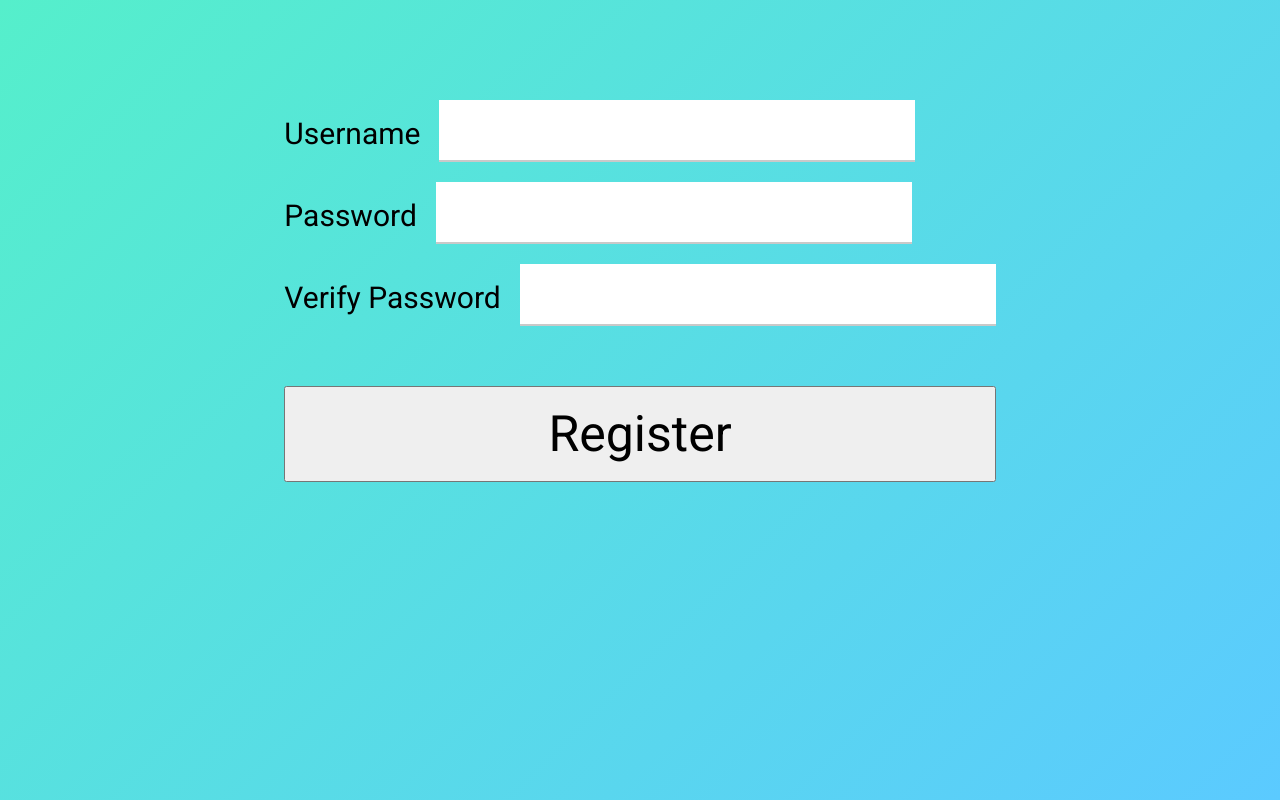
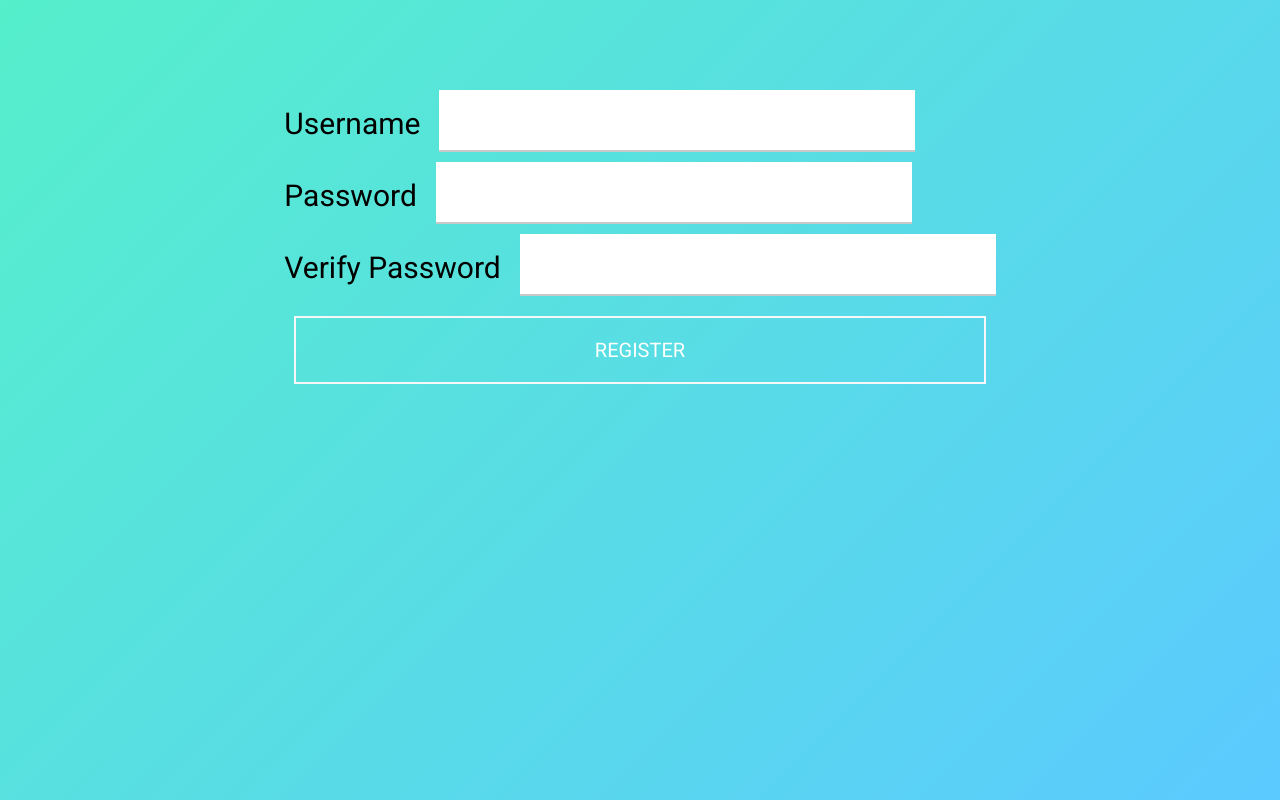
Before and after one commit to brandonsack/hackathon, a Node server app: page /register in a window 1280 px wide. Run offline with Node 20, Linux system fonts and the light colour scheme; some libraries are stand-ins or nearby versions.

Commit message:
formatting improvements

```diff
--- a/public/stylesheets/style.css
+++ b/public/stylesheets/style.css
@@ -9,13 +9,14 @@ input.focus {
   border-bottom: solid 2px #969696;
 }
 .form-group {
-  margin: 20px;
+  margin: 10px;
 }
 .user-form {
   font-size: 30px;
   padding-right: 15px;
 }
 .myButton {
+  margin: 10px;
 	-moz-box-shadow:inset 0px 1px 0px 0px #7a8eb9;
 	-webkit-box-shadow:inset 0px 1px 0px 0px #7a8eb9;
 	box-shadow:inset 0px 1px 0px 0px #7a8eb9;
--- a/views/register.hbs
+++ b/views/register.hbs
@@ -1,10 +1,10 @@
 {{#if error}}
-<div class="alert alert-danger" role="alert">
-  <span class="glyphicon glyphicon-exclamation-sign" aria-hidden="true"></span>
-  <span class="sr-only">Error:</span>
-  {{error.username}}
-  {{error.password}}
-  {{error.passwordr}}
+<div class="container">
+  <div class="alert alert-danger" role="alert">
+    {{error.username}}
+    {{error.password}}
+    {{error.passwordr}}
+  </div>
 </div>
 {{/if}}
 <div class="container">
@@ -21,8 +21,10 @@
       <label class="user-form">Verify Password</label>
       <input type="password" name="passwordRepeat" class="form-control" style="height: 5vh; font-size:40px">
     </div>
-    <div class="form-group" style="display: flex; flex-direction: column; height: 40vh">
-      <button id='submit' class="btn btn-success" style="margin-top: 40px; height: 30%; font-size: 50px;">Register</button>
+    <div class="form-group" style="display: flex; flex-direction: column">
+      <button id='submit' class="button" style="background: transparent">
+        <span class="btn-text">Register</span>
+      </button>
     </div>
   </form>
 </div>
```
Also changed, not shown: views/login.hbs (+8 -2 lines).
